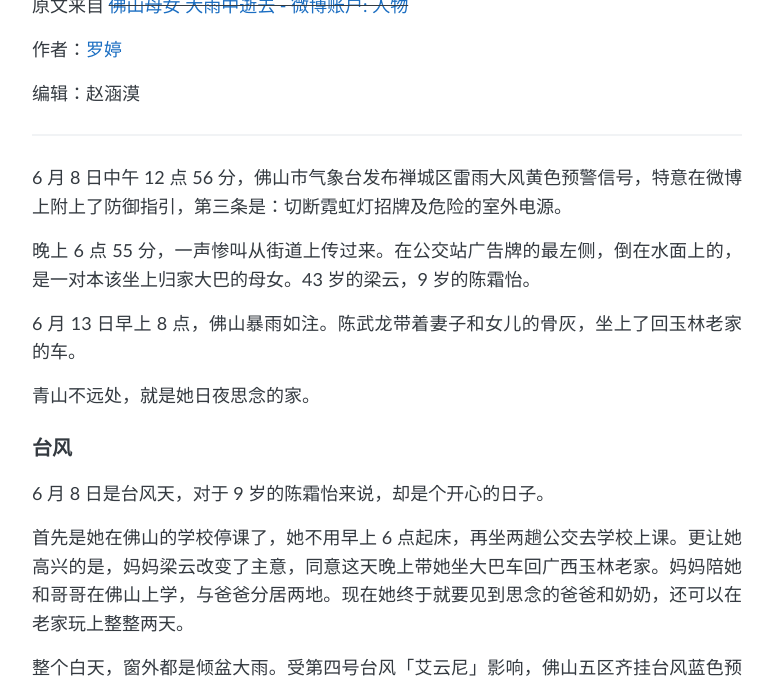
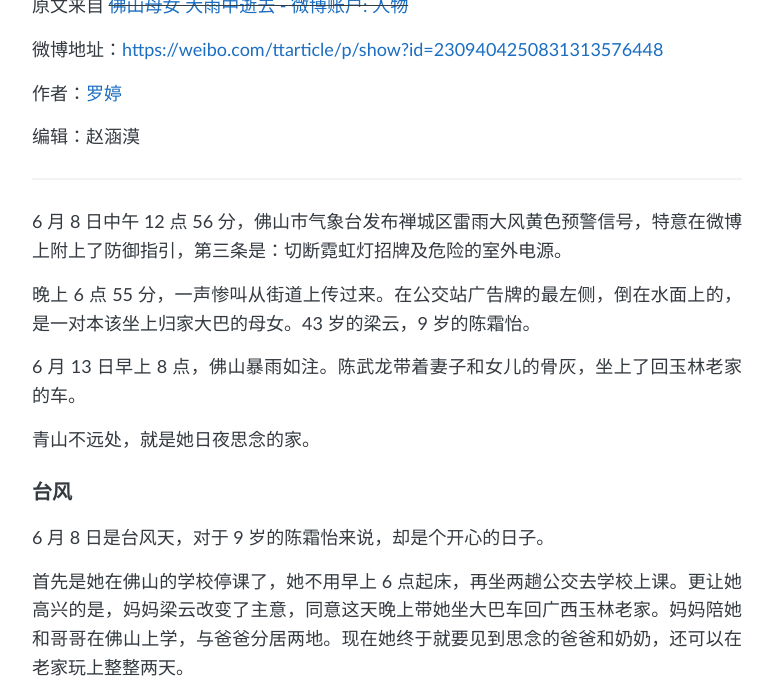
Before and after one commit to Terminus2049/Terminus2049.github.io, a Jekyll site: the page built from _posts/2018-06-14-fo-shan-heavy-rain.md, in a window 1280 px wide and 900 px high, scrolled down 359 px, cut to the strip 222-900 px from the top of the window. Shown: the whole strip, without its empty margins (253-1026 px from the left). Built offline with Jekyll 4.4.1, drawn with Linux system fonts in a browser that asks for light colours.

Commit message:
weibo address

```diff
--- a/_posts/2018-06-14-fo-shan-heavy-rain.md
+++ b/_posts/2018-06-14-fo-shan-heavy-rain.md
@@ -19,6 +19,8 @@ description: 在佛山问政网上，6 天来有至少 5 位市民就这起触
 ![01.jpg](https://i.loli.net/2018/06/15/5b2322f00718d.jpg)
 
 原文来自 ~~[佛山母女 大雨中逝去 -微博账户: 人物](https://mp.weixin.qq.com/s?__biz=MjEwMzA5NTcyMQ==&mid=2653088612&idx=1&sn=2aadc349a5feea186cc49f6316ac0e28&chksm=4eb30da279c484b4a8d8fc2a2c47cffc9cdb914ad88d84b49e8624e46e782ed397869a8bad78&scene=0#rd)~~
+
+微博地址：<https://weibo.com/ttarticle/p/show?id=2309404250831313576448>
 
 作者：[罗婷](https://weibo.com/u/1649356981)
 
```
